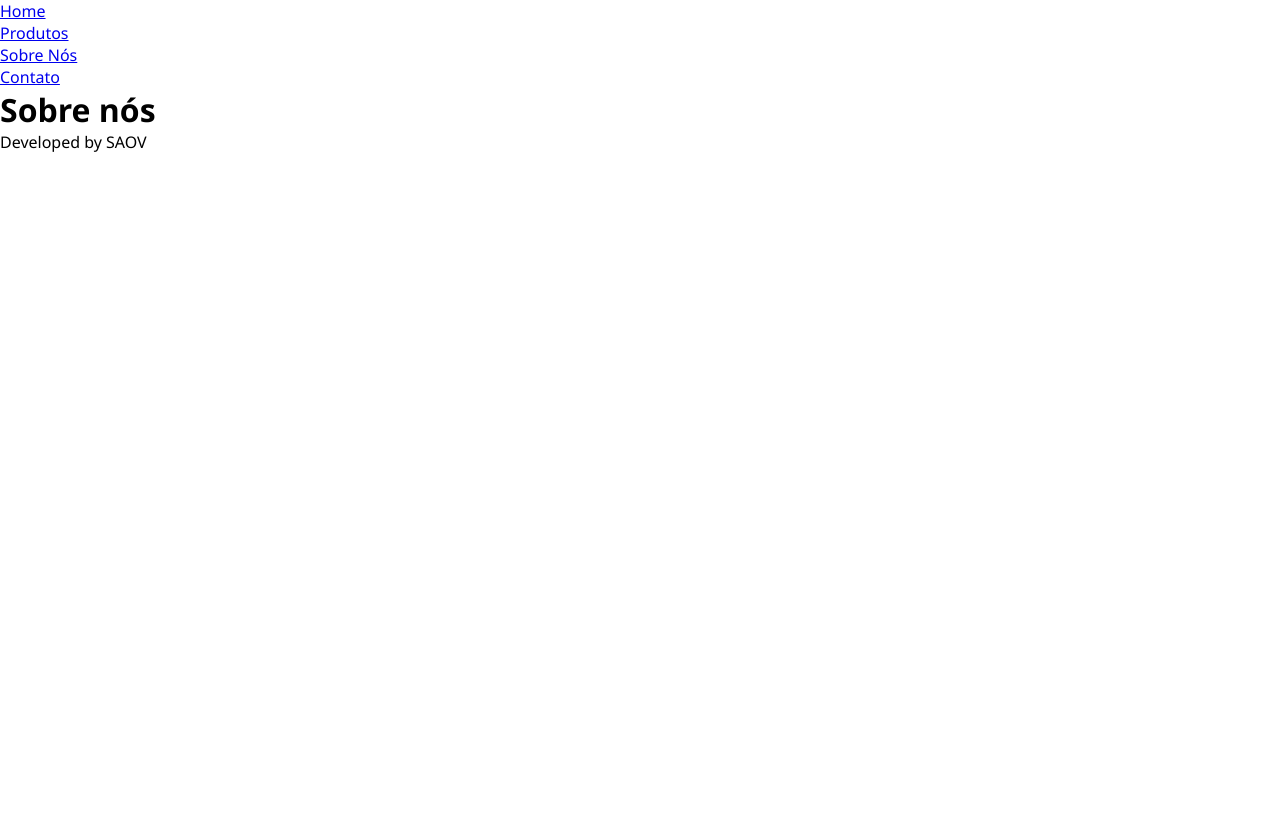
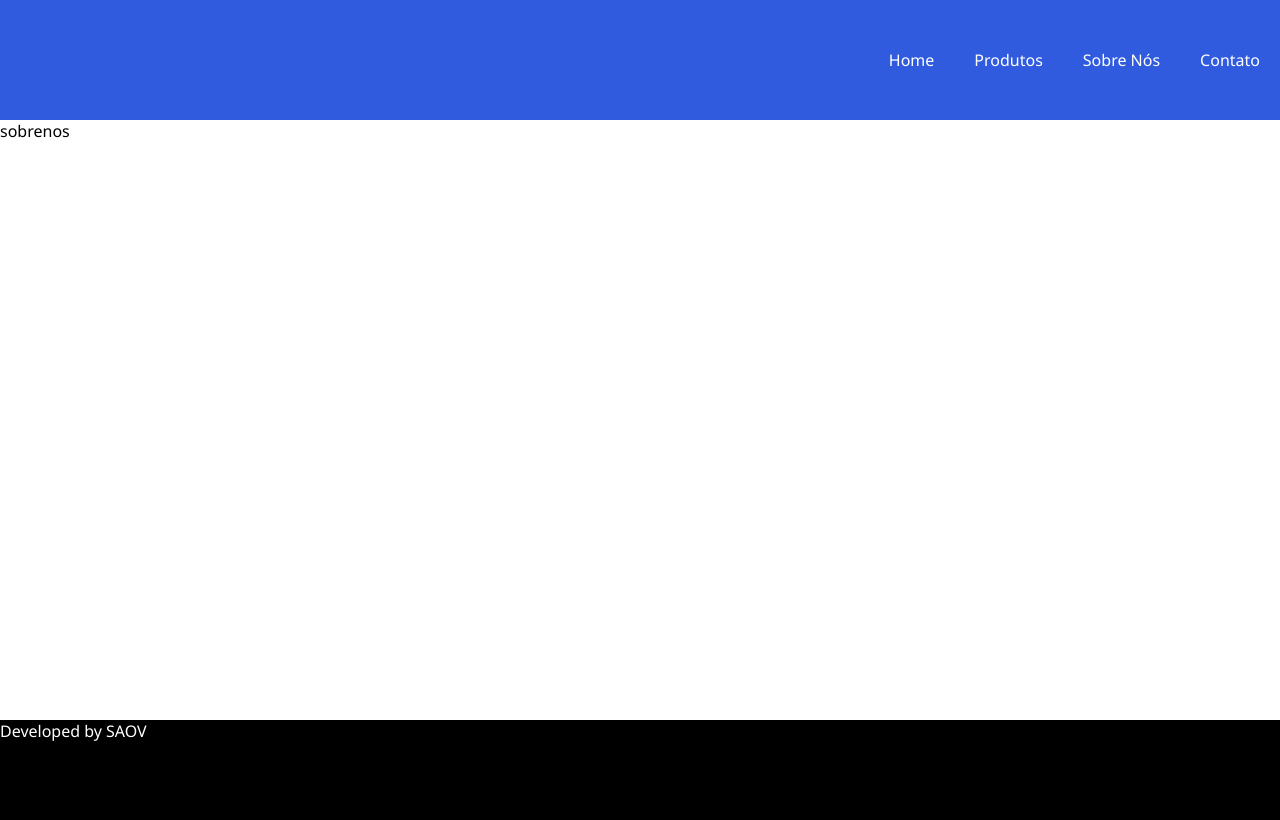
Before and after one commit to saov4000/django-projeto03, a Django app: page /sobrenos in a window 1280 px wide. Before the commit the page ends 152 px from the top, so only its background shows below. Run offline with Django 5.2, Linux system fonts and the light colour scheme.

Commit message:
6 commit

```diff
--- a/projapp/static/style.css
+++ b/projapp/static/style.css
@@ -4,3 +4,31 @@
     box-sizing: border-box;
     font-family: 'Segoe UI', Tahoma, Geneva, Verdana, sans-serif;
 }
+header{
+    background-color: rgb(48, 91, 222);
+    color: white;
+    height: 120px;
+    display: flex;
+    justify-content: right;
+    align-items: center;
+}
+nav ul{
+    list-style-type: none;
+    display: flex;
+}
+nav ul li a{
+    text-decoration: none;
+    color: white;
+    margin: 20px;
+}
+nav ul li a:hover{
+    border-bottom: 2px solid white;
+}
+main{
+    min-height: 600px;
+}
+footer{
+    background-color: black;
+    color: white;
+    height: 100px;
+}
--- a/projapp/templates/contato.html
+++ b/projapp/templates/contato.html
@@ -1,3 +1,5 @@
 {% include "partials/header.html" %}
-<h1>Contato</h1>
+<main>
+    contato
+</main>
 {% include "partials/footer.html" %}
--- a/projapp/templates/home.html
+++ b/projapp/templates/home.html
@@ -1,3 +1,5 @@
 {% include "partials/header.html" %}
-<h1>Home</h1>
+<main>
+    home
+</main>
 {% include "partials/footer.html" %}
--- a/projapp/templates/partials/footer.html
+++ b/projapp/templates/partials/footer.html
@@ -1,6 +1,5 @@
     <footer>
         Developed by SAOV
     </footer>
-
 </body>
 </html>
--- a/projapp/templates/partials/header.html
+++ b/projapp/templates/partials/header.html
@@ -2,7 +2,6 @@
 
 <!DOCTYPE html>
 <html lang="en">
-
 <head>
     <meta charset="UTF-8">
     <meta name="viewport" content="width=device-width, initial-scale=1.0">
--- a/projapp/templates/produtos.html
+++ b/projapp/templates/produtos.html
@@ -1,3 +1,5 @@
 {% include "partials/header.html" %}
-<h1>Produtos</h1>
+<main>
+    produtos
+</main>
 {% include "partials/footer.html" %}
--- a/projapp/templates/sobrenos.html
+++ b/projapp/templates/sobrenos.html
@@ -1,3 +1,5 @@
 {% include "partials/header.html" %}
-<h1>Sobre nós</h1>
+<main>
+    sobrenos
+</main>
 {% include "partials/footer.html" %}
```
